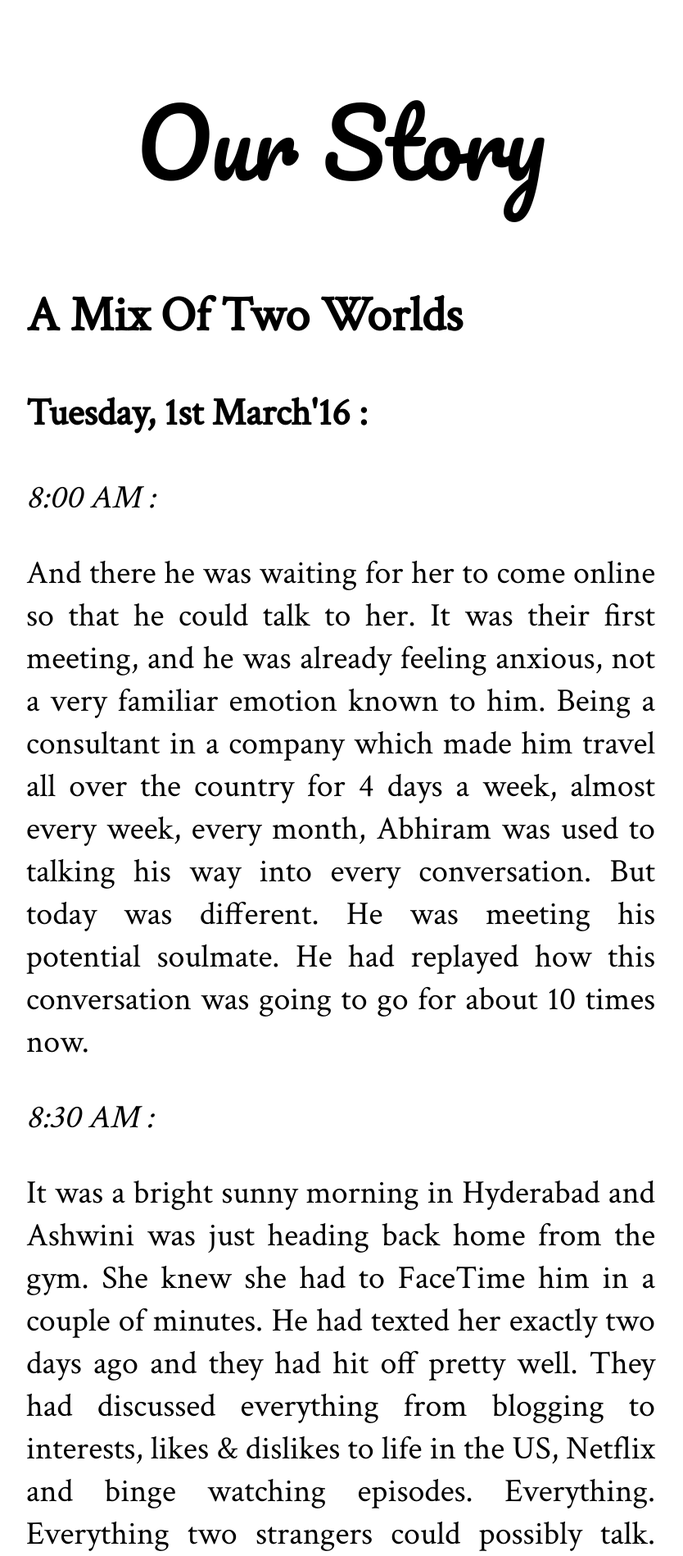
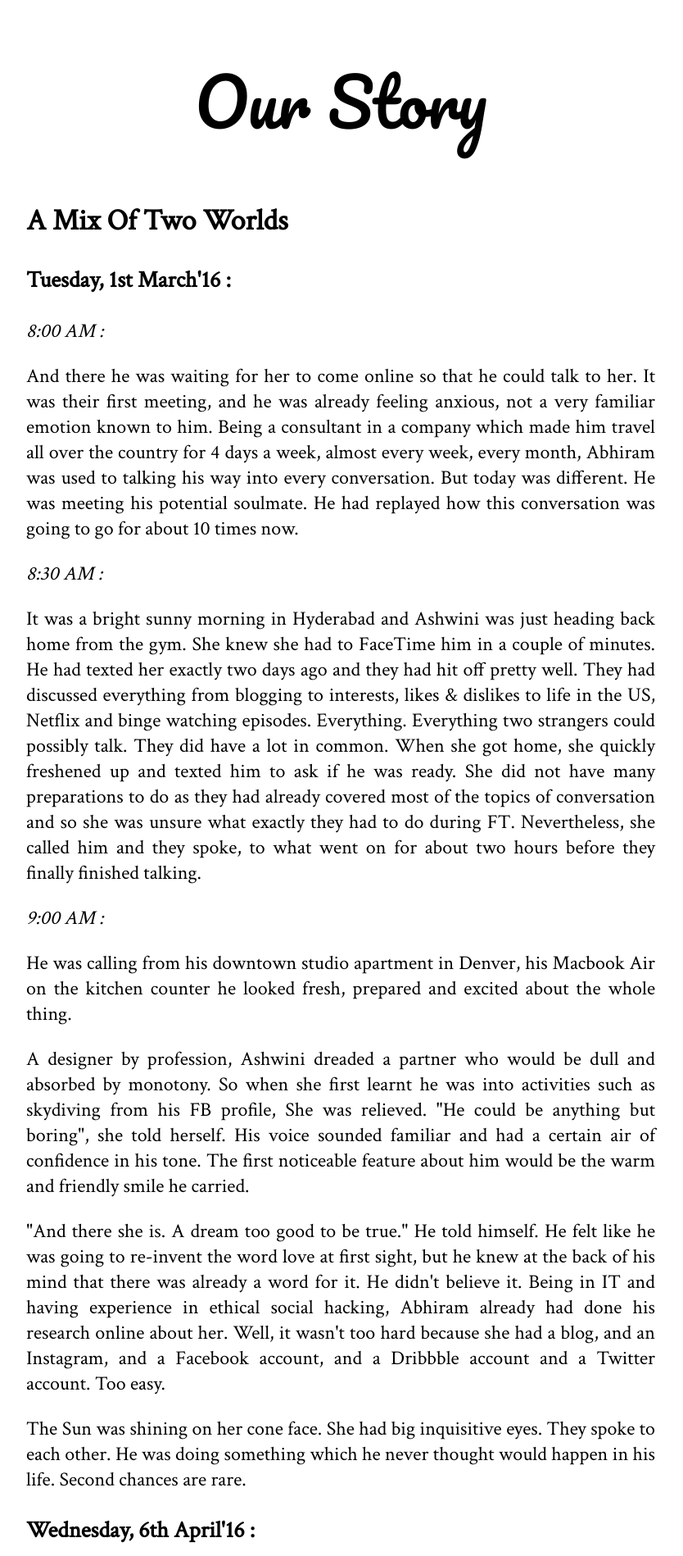
Before and after one commit to arjunnn/aplusa, a PHP site: page /index.html in a window 1280 px wide. Shown: the part 809-2707 px from the top of the page at 82% size, without its empty margins (224-1058 px from the left). Run offline with PHP 8.4, Linux system fonts and the light colour scheme; some web fonts are replaced.

Commit message:
reduced font sizes of story

```diff
--- a/css/main.css
+++ b/css/main.css
@@ -5,7 +5,7 @@
 h1 {
   font-family: 'Pacifico';
   font-weight: 500;
-  font-size: 7em;
+  font-size: 5em;
   text-align: center;
 }
 /* cover */
@@ -90,7 +90,7 @@ menu {
 }
 .story-content {
   font-family: 'Crimson Text';
-  font-size: 2.5em;
+  font-size: 1.5em;
   text-align: justify;
 }
 /* ----------- iPad 3 and 4 ----------- */
```
